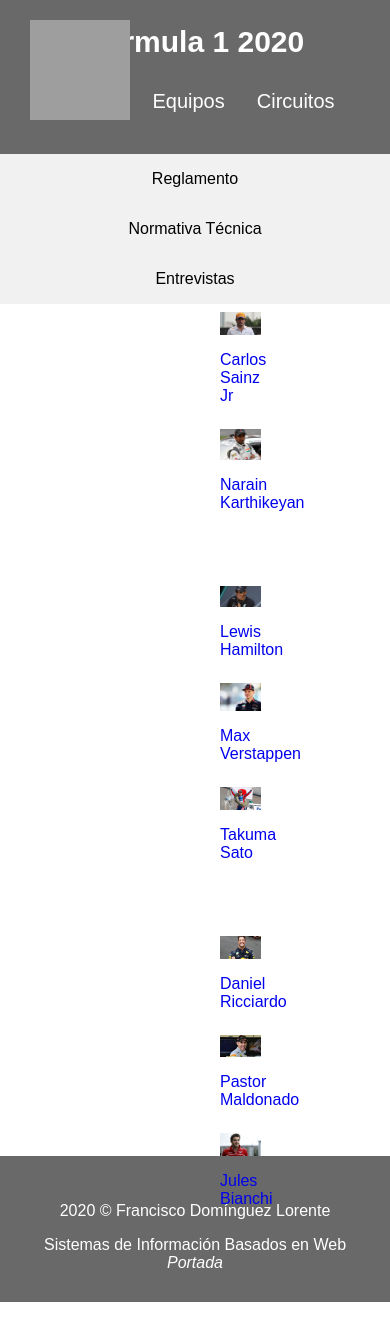
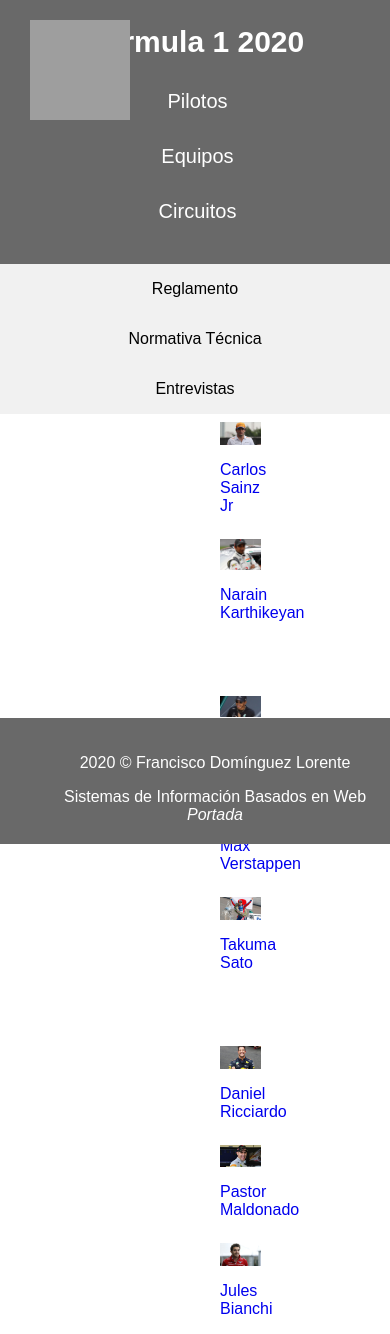
Before and after one commit to frandominguez03/SIBW, a PHP site: page /portada.html in a window 390 px wide. Before the commit the page ends 1302 px from the top, so only its background shows below. Run offline with PHP 8.4, Linux system fonts and the light colour scheme; grey boxes are pictures that could not be loaded.

Commit message:
Menu y footer responsive

```diff
--- a/P1/styles.css
+++ b/P1/styles.css
@@ -55,6 +55,13 @@
 
 .menu li a:hover {
     color: rosybrown;
+}
+
+/* Responsive el menú */
+@media screen and (max-width: 600px) {
+    .menu li{
+        float: none;
+    }
 }
 
 .sidebar {
@@ -147,7 +154,7 @@
       }
 
       .column img {
-          height: 100%;
+        height: 100%;
       }
 }
 
@@ -160,9 +167,18 @@
 }
 
 footer {
-    display: block;
+    left: 0;
+    bottom: 0;
+    width: 100%;
     background-color: dimgray;
     text-align: center;
     color: white;
-    padding: 30px;
+    padding: 20px;
 }
+
+/* Hacemos responsive el footer */
+@media screen and (max-width: 900px) {
+    footer {
+        position: fixed;
+    }
+}
```
